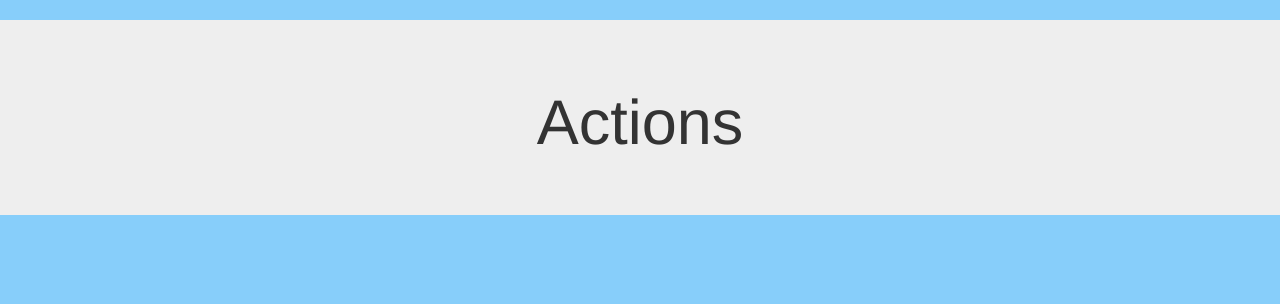
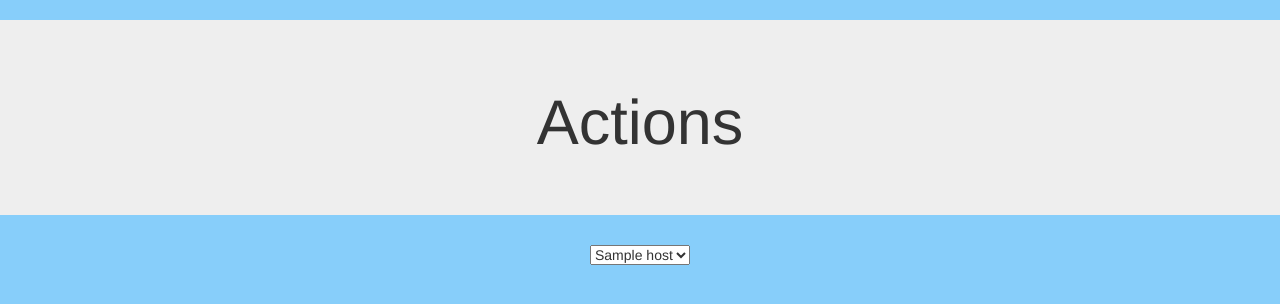
Before and after one commit to leetuckert10/VMManager, a Flask app: template templates/actions.html in a window 1280 px wide. Shown: the part 52-356 px from the top of the page. Run offline with Flask 2, Linux system fonts and the light colour scheme; the template is opened without the code that fills it: most values are stand-ins (such as "Sample title", 1, 10 or a date in 2020); some libraries are stand-ins or nearby versions.

Commit message:
This is the main training project for VS. I still have much more to do.

```diff
--- a/app.py
+++ b/app.py
@@ -38,15 +38,18 @@ def login():
             password = form["password"]
             cursor = mysql.connection.cursor()
             query = f"SELECT password FROM user WHERE login_id = '{login_id}'" \
-                    f"AND password = '{password}'"
+                    f" AND password = '{password}'"
+            result = cursor.execute(query)
             print(query)
-            result = cursor.execute(query)
             if result == 0:
                 flash("Login failed!", 'danger')
                 return render_template('login.html')
             else:
+                print("**************LOADING ACTIONS*****************")
+                cursor.close()
                 return render_template('actions.html')
-        except:
+        except mysql.connection.Error as err:
+            print(err)
             flash("Login failed!", 'danger')
             return render_template('login.html')
     else:
@@ -55,6 +58,16 @@ def login():
 
 @app.route('/actions')
 def actions():
+    print("*****************IN ACTIONS*********************")
+    cursor = mysql.connection.cursor()
+    query = "SELECT host_name FROM vm_data"
+    print(query)
+    result = cursor.execute(query)
+    if result > 0:
+        host_list = cursor.fetchall()
+        print(host_list)
+        return render_template('actions.html', hosts=host_list)
+
     return render_template('actions.html')
 
 
--- a/templates/actions.html
+++ b/templates/actions.html
@@ -9,5 +9,12 @@
     <div class="jumbotron">
         <h1>Actions</h1>
     </div>
+
+    <select name="hosts" id="hosts" onfocus="this.selectedIndex = -1;">
+       {% for host in hosts %}
+           <option value="{{host.host_name}}">{{host.host_name}}</option>
+       {% endfor %}
+    </select>
 </center>
+
 {% endblock %}
```
